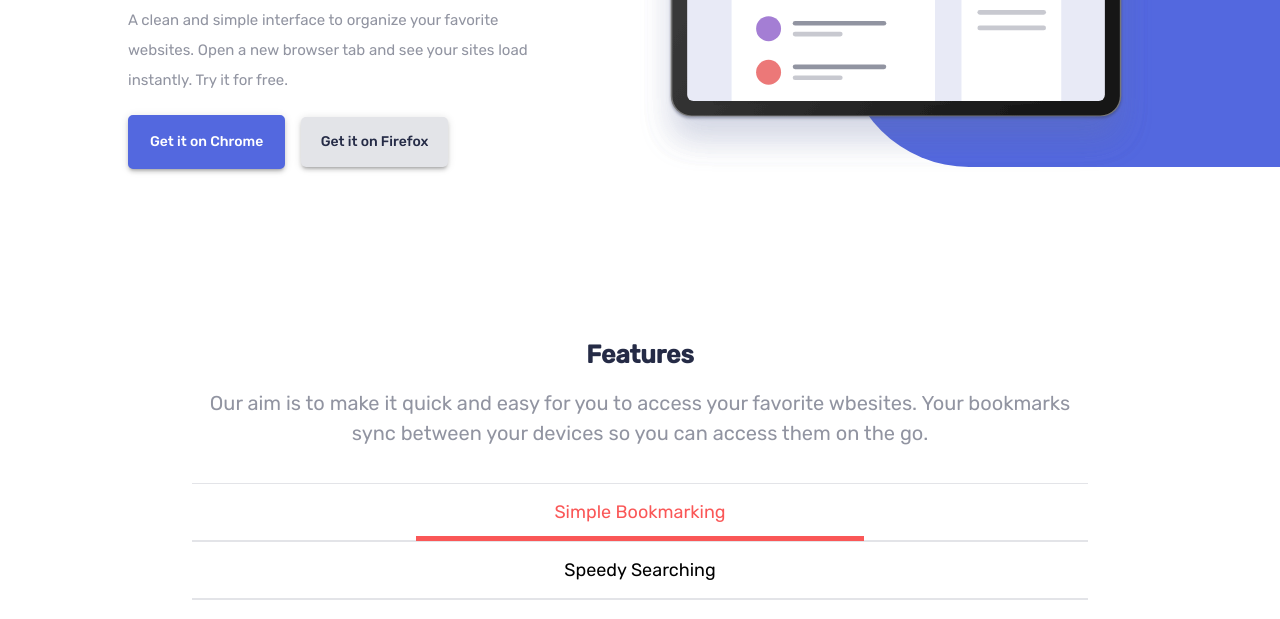
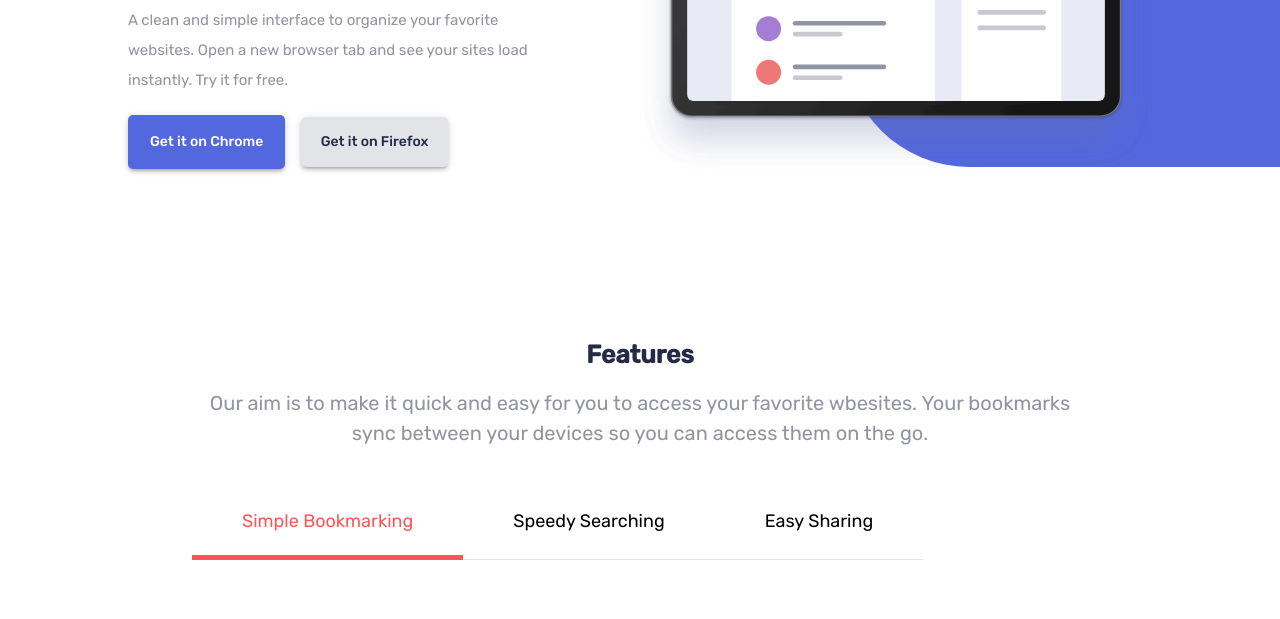
Before and after one commit to Gabe0214/book-mark-landing, a website: page index.html in a window 1280 px wide. Shown: the part 325-944 px from the top of the page. Drawn offline with nearby package versions, Linux system fonts and the light colour scheme; files that its build step writes are made by us from their sources.

Commit message:
features tabs responsiveness for desktop complete

```diff
--- a/scss/_features-section.scss
+++ b/scss/_features-section.scss
@@ -14,6 +14,11 @@
 			display: flex;
 			flex-direction: column;
 			margin-top: 35px;
+
+			@include desktop {
+				flex-direction: row;
+			}
+
 			li {
 				border-top: 1px solid #e3e4e8;
 				border-bottom: 1px solid #e3e4e8;
@@ -22,6 +27,11 @@
 				font-weight: 400;
 				position: relative;
 				cursor: pointer;
+
+				@include desktop {
+					padding: 2.3rem 5rem;
+					border-top: none;
+				}
 
 				&:hover {
 					cursor: pointer;
@@ -40,6 +50,11 @@
 					bottom: -1px;
 					position: absolute;
 					left: 25%;
+
+					@include desktop {
+						width: 100%;
+						left: 0;
+					}
 				}
 			}
 		}
```
